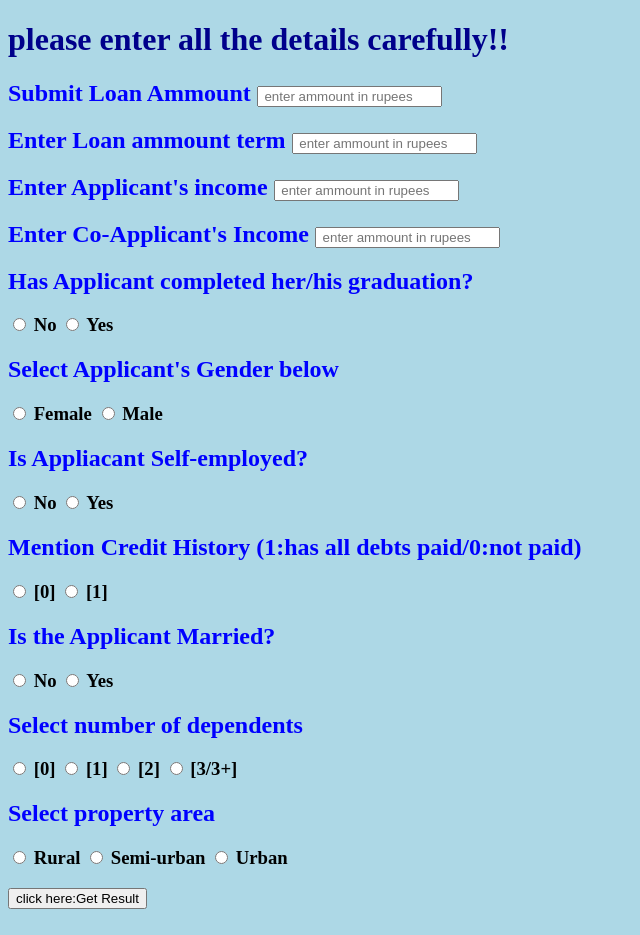
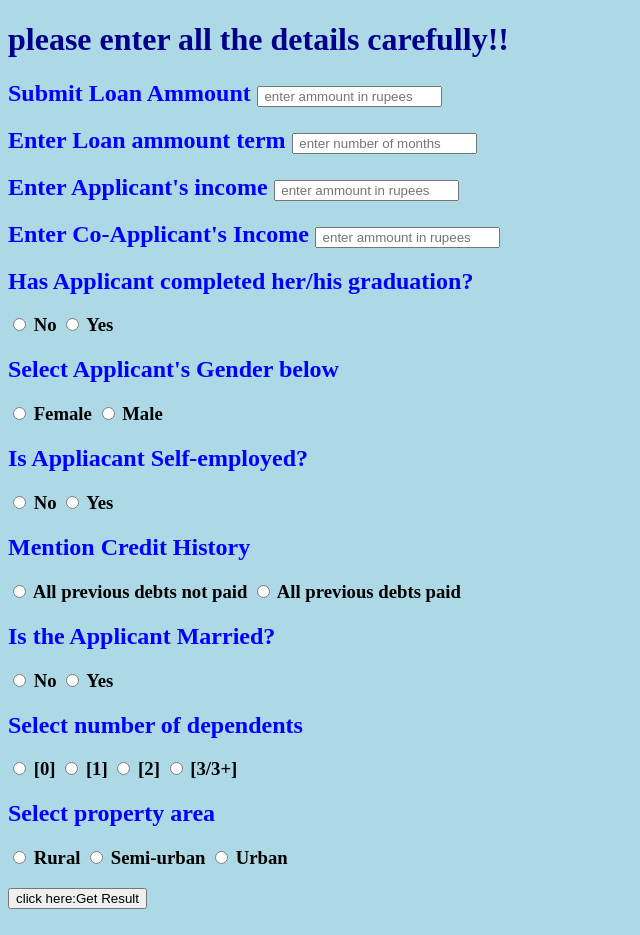
Before and after one commit to onkar-chougule/Loan-prediction-ML-deployment, a Flask app: page / in a window 1280 px wide. Shown: the whole page, without its empty margins (0-640 px from the left). Run offline with Flask 2, Linux system fonts and the light colour scheme; parts of the project's set-up code (start-up, migrations or seed data) failed here and were passed over.

Commit message:
edited suggestions

```diff
--- a/templates/index.html
+++ b/templates/index.html
@@ -16,7 +16,7 @@
         <input required type="text" name="LoanAmmount" id="uiLoanAmmount" class="area" class="floatLabel" placeholder=" enter ammount in rupees ">
         </h2>
         <h2>Enter Loan ammount term
-        <input required type="text" name="LoanAmmountTerm" id="uiLaterm" class="area" class="floatLabel" placeholder=" enter ammount in rupees ">
+        <input required type="text" name="LoanAmmountTerm" id="uiLaterm" class="area" class="floatLabel" placeholder=" enter number of months ">
         </h2>
         <h2>Enter Applicant's income
         <input required type="text" name="appincome" id="uiAppIncome" class="area" class="floatLabel" placeholder=" enter ammount in rupees ">
@@ -58,13 +58,13 @@
         </h3>
 
 
-        <h2>Mention Credit History (1:has all debts paid/0:not paid)</h2>
+        <h2>Mention Credit History</h2>
         <h3>
             <div class="switch_field">
                 <input type="radio" name="uiCred" id="radio_credzero" value="0" required>
-                <label for="radio_credzero">[0]</label>
+                <label for="radio_credzero">All previous debts not paid</label>
                 <input type="radio" name="uiCred" id="radio_credone" value="1">
-                <label for="radio_credone">[1]</label>
+                <label for="radio_credone">All previous debts paid</label>
             </div>
         </h3>
 
```
